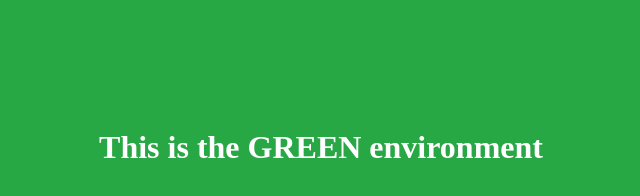
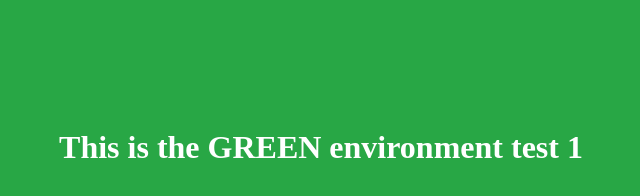
Before and after one commit to Siracgul/Blue-Green_environment, a plain HTML site: page App/Green/index.html in a window 1280 px wide. Shown: the whole page, without its empty margins (319-959 px from the left). Drawn offline with Linux system fonts and the light colour scheme.

Commit message:
Update index.html

```diff
--- a/App/Green/index.html
+++ b/App/Green/index.html
@@ -4,6 +4,6 @@
   <title>Green Environment</title>
 </head>
 <body style="background-color: #28A745; color: white; text-align: center; padding-top: 100px;">
-  <h1>This is the GREEN environment</h1>
+  <h1>This is the GREEN environment test 1</h1>
 </body>
 </html>
```
